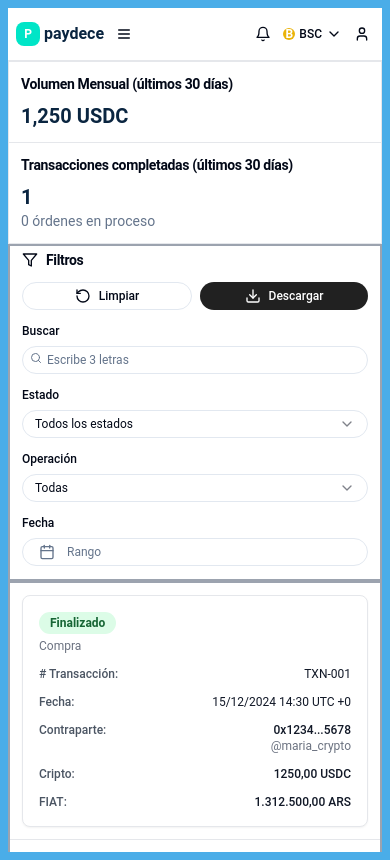
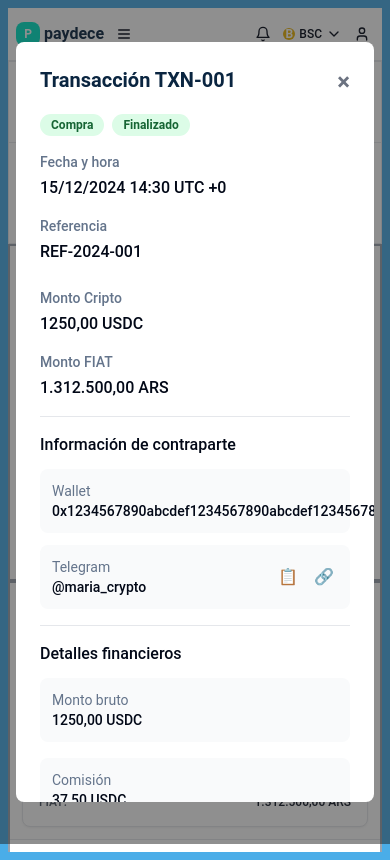
Before and after one commit to benancio-paydece/Transacciones-Pasadas-ey, a Next.js app: page / in a window 390 px wide. Both pictures are taken after a click on the element 195 px from the left and 711 px from the top of the page. Built offline with nearby package versions, Linux system fonts and the light colour scheme.

Commit message:
feat: open transaction details in modal
Add modal state and update click handler to open modal
Include full transaction details and make modal responsive

Co-authored-by: null <214502140+benancio-paydece@users.noreply.github.com>

```diff
--- a/transactions-tab.tsx
+++ b/transactions-tab.tsx
@@ -182,11 +182,24 @@ const downloadCSV = (data: Transaction[], filename: string): void => {
   document.body.removeChild(link)
 }
 
-// Restaurar la función handleRowClick para abrir en nueva pestaña como funcionaba antes
+// Estado para el modal de detalles
+const TransactionsTab = () => {
+  const [selectedTransaction, setSelectedTransaction] = useState<Transaction | null>(null)
+  const [isModalOpen, setIsModalOpen] = useState(false)
+
   const handleRowClick = (transaction: Transaction): void => {
-  // Abrir detalles en nueva pestaña
-  const detailsUrl = `/transaction/${transaction.id}`
-  window.open(detailsUrl, "_blank")
+    setSelectedTransaction(transaction)
+    setIsModalOpen(true)
+  }
+
+  const closeModal = (): void => {
+    setIsModalOpen(false)
+    setSelectedTransaction(null)
+  }
+
+  const handleCopy = (text: string) => {
+    navigator.clipboard.writeText(text)
+    // Opcional: agregar feedback visual
   }
 
   const getStatusBadge = (status: string) => {
@@ -234,7 +247,6 @@ const getOperationBadge = (operation: string) => {
     }
   }
 
-export default function TransactionsTab() {
   const router = useRouter()
   const [searchTerm, setSearchTerm] = useState("")
   const [statusFilter, setStatusFilter] = useState("all")
@@ -491,7 +503,18 @@ export default function TransactionsTab() {
       setLoading(false)
       setInitialLoad(false)
     }, delay)
-  }, [currentPage, loading, hasMore, searchTerm, statusFilter, operationFilter, dateRange, sortConfig, initialLoad])
+  }, [
+    currentPage,
+    loading,
+    hasMore,
+    searchTerm,
+    statusFilter,
+    operationFilter,
+    dateRange,
+    sortConfig,
+    initialLoad,
+    getFilteredTransactions,
+  ])
 
   // Efecto para cargar transacciones iniciales y cuando cambien los filtros
   useEffect(() => {
@@ -916,7 +939,149 @@ export default function TransactionsTab() {
             </div>
           </CardContent>
         </Card>
+        {/* Modal de detalles de transacción */}
+        {isModalOpen && selectedTransaction && (
+          <div className="fixed inset-0 bg-black bg-opacity-50 flex items-center justify-center z-50 p-4">
+            <div className="bg-white rounded-lg max-w-4xl w-full max-h-[90vh] overflow-y-auto">
+              <div className="p-6 space-y-4">
+                {/* Header del modal */}
+                <div className="flex justify-between items-start">
+                  <h2 className="text-xl font-bold text-paydece-blue">Transacción {selectedTransaction.id}</h2>
+                  <button onClick={closeModal} className="text-gray-500 hover:text-gray-700 text-2xl font-bold">
+                    ×
+                  </button>
+                </div>
+
+                {/* Badges de operación y estado */}
+                <div className="flex items-center gap-2">
+                  {getOperationBadge(selectedTransaction.operation)}
+                  {getStatusBadge(selectedTransaction.status)}
+                </div>
+
+                {/* Información general */}
+                <div className="grid grid-cols-1 md:grid-cols-2 gap-6">
+                  <div className="space-y-4">
+                    <div>
+                      <h3 className="text-sm font-medium text-muted-foreground mb-1">Fecha y hora</h3>
+                      <p className="text-base font-medium">
+                        {formatLocalDateTime(selectedTransaction.timestamp).fullDateTime}
+                      </p>
+                    </div>
+                    <div>
+                      <h3 className="text-sm font-medium text-muted-foreground mb-1">Referencia</h3>
+                      <p className="text-base font-medium">{selectedTransaction.reference}</p>
+                    </div>
+                  </div>
+                  <div className="space-y-4">
+                    <div>
+                      <h3 className="text-sm font-medium text-muted-foreground mb-1">Monto Cripto</h3>
+                      <p className="text-base font-medium">
+                        {formatCrypto(selectedTransaction.cryptoAmount)} {selectedTransaction.cryptoCurrency}
+                      </p>
+                    </div>
+                    <div>
+                      <h3 className="text-sm font-medium text-muted-foreground mb-1">Monto FIAT</h3>
+                      <p className="text-base font-medium">
+                        {new Intl.NumberFormat("es-ES", {
+                          style: "decimal",
+                          minimumFractionDigits: 2,
+                          maximumFractionDigits: 2,
+                        }).format(selectedTransaction.fiatAmount)}{" "}
+                        {selectedTransaction.fiatCurrency}
+                      </p>
+                    </div>
+                  </div>
+                </div>
+
+                {/* Separador */}
+                <hr className="border-gray-200" />
+
+                {/* Información de contraparte */}
+                <div>
+                  <h3 className="text-base font-medium mb-3">Información de contraparte</h3>
+                  <div className="space-y-3">
+                    <div className="flex items-center justify-between bg-gray-50 p-3 rounded-lg">
+                      <div>
+                        <p className="text-sm text-muted-foreground">Wallet</p>
+                        <p className="text-sm font-medium">{selectedTransaction.counterparty.wallet}</p>
+                      </div>
+                      <button
+                        onClick={() => handleCopy(selectedTransaction.counterparty.wallet)}
+                        className="text-gray-500 hover:text-gray-700 p-1"
+                      >
+                        📋
+                      </button>
+                    </div>
+                    <div className="flex items-center justify-between bg-gray-50 p-3 rounded-lg">
+                      <div>
+                        <p className="text-sm text-muted-foreground">Telegram</p>
+                        <p className="text-sm font-medium">{selectedTransaction.counterparty.telegram}</p>
+                      </div>
+                      <div className="flex gap-2">
+                        <button
+                          onClick={() => handleCopy(selectedTransaction.counterparty.telegram)}
+                          className="text-gray-500 hover:text-gray-700 p-1"
+                        >
+                          📋
+                        </button>
+                        <button
+                          onClick={() =>
+                            window.open(
+                              `https://t.me/${selectedTransaction.counterparty.telegram.substring(1)}`,
+                              "_blank",
+                            )
+                          }
+                          className="text-gray-500 hover:text-gray-700 p-1"
+                        >
+                          🔗
+                        </button>
+                      </div>
+                    </div>
+                  </div>
+                </div>
+
+                {/* Separador */}
+                <hr className="border-gray-200" />
+
+                {/* Detalles financieros */}
+                <div>
+                  <h3 className="text-base font-medium mb-3">Detalles financieros</h3>
+                  <div className="grid grid-cols-1 md:grid-cols-3 gap-4">
+                    <div className="bg-gray-50 p-3 rounded-lg">
+                      <p className="text-sm text-muted-foreground">Monto bruto</p>
+                      <p className="text-sm font-medium">
+                        {formatCrypto(selectedTransaction.cryptoAmount)} {selectedTransaction.cryptoCurrency}
+                      </p>
+                    </div>
+                    <div className="bg-gray-50 p-3 rounded-lg">
+                      <p className="text-sm text-muted-foreground">Comisión</p>
+                      <p className="text-sm font-medium">
+                        {formatCrypto(selectedTransaction.fee)} {selectedTransaction.cryptoCurrency}
+                      </p>
+                    </div>
+                    <div className="bg-gray-50 p-3 rounded-lg">
+                      <p className="text-sm text-muted-foreground">Monto neto</p>
+                      <p className="text-sm font-medium">
+                        {formatCrypto(selectedTransaction.net)} {selectedTransaction.cryptoCurrency}
+                      </p>
+                    </div>
+                  </div>
+                </div>
+
+                {/* Acciones */}
+                <div className="flex justify-end gap-3 pt-4">
+                  <Button variant="outline">Descargar comprobante</Button>
+                  {selectedTransaction.status === "iniciada" && (
+                    <Button className="paydece-button-secondary">Cancelar transacción</Button>
+                  )}
+                </div>
+              </div>
+            </div>
+          </div>
+        )}
       </div>
     </div>
   )
 }
+
+export default TransactionsTab
```
Lines whose indentation alone changed are shown as unchanged.
